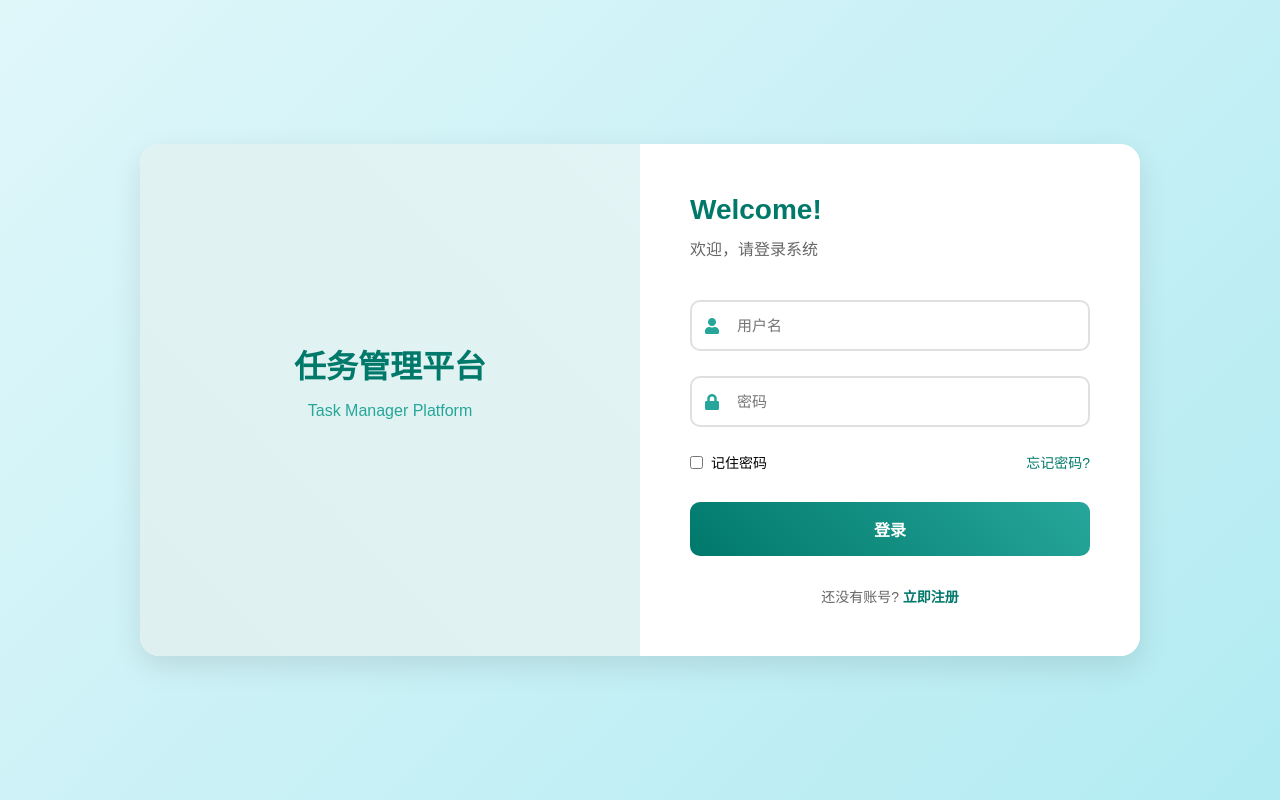
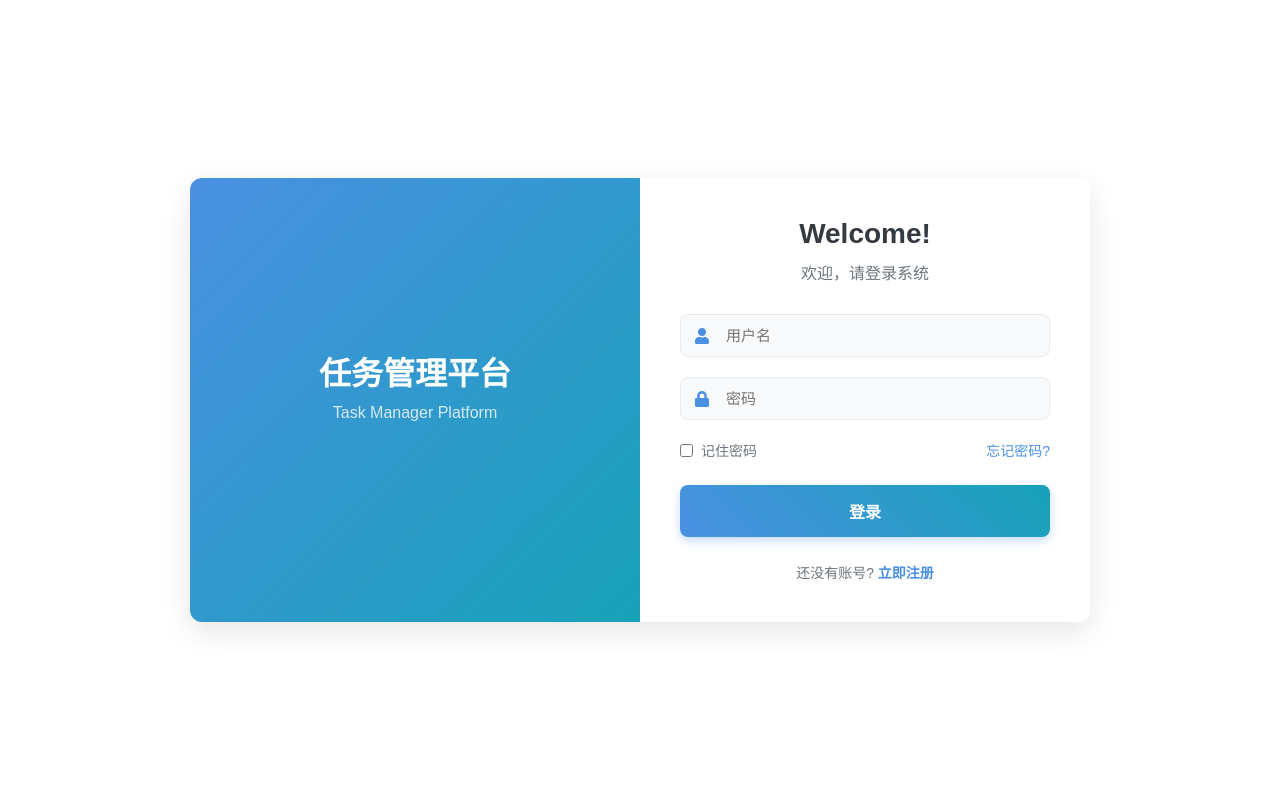
Before and after one commit to lilili-oh/smart_web, a Flask app: page /login in a window 1280 px wide. Run offline with Flask 3, Linux system fonts and the light colour scheme.

Commit message:
统一登陆界面和主页面配色

```diff
--- a/templates/login.html
+++ b/templates/login.html
@@ -6,14 +6,20 @@
   <title>任务管理系统 - 登录</title>
   <link rel="stylesheet" href="https://cdnjs.cloudflare.com/ajax/libs/font-awesome/5.15.4/css/all.min.css">
   <style>
+    /* 统一的颜色变量 - 保持与 register.html 的配色一致 */
     :root {
-      --primary-color: #00796b;
-      --primary-light: #26a69a;
-      --primary-dark: #004d40;
-      --accent-color: #ff4081;
-      --text-color: #333;
-      --text-light: #666;
-      --background: #f8fdff;
+        --primary-color: #4a90e2; /* 注册页面的主蓝色 */
+        --secondary-color: #6c757d; /* 注册页面的次要颜色 */
+        --success-color: #28a745;
+        --danger-color: #dc3545;
+        --warning-color: #ffc107;
+        --info-color: #17a2b8; /* 注册页面的信息蓝色 */
+        --light-color: #f8f9fa;
+        --dark-color: #343a40; /* 注册页面的深色文本 */
+        --white: #ffffff; /* 定义白色变量 */
+        --card-shadow: rgba(0,0,0,0.1); /* 保持柔和阴影 */
+        --input-border-color: #e9ecef; /* 输入框边框色 */
+        --button-shadow: rgba(74,144,226,0.3); /* 按钮阴影 */
     }
 
     * {
@@ -24,7 +30,7 @@
 
     body {
       font-family: 'Microsoft YaHei', Arial, sans-serif;
-      background: linear-gradient(135deg, #e0f7fa, #b2ebf2);
+      background-color: var(--white); /* **修改点1：页面背景色改为白色** */
       margin: 0;
       padding: 0;
       min-height: 100vh;
@@ -35,42 +41,37 @@
 
     .container {
       display: flex;
-      width: 1000px;
-      background: white;
-      border-radius: 20px;
-      box-shadow: 0 10px 30px rgba(0,0,0,0.1);
+      width: 900px;
+      background: var(--white);
+      border-radius: 12px;
+      box-shadow: 0 10px 30px var(--card-shadow);
       overflow: hidden;
       animation: fadeIn 0.5s ease-out;
+      padding: 0;
     }
 
     .left-panel {
       flex: 1;
-      padding: 50px;
-      background: var(--background);
+      padding: 40px;
+      background: linear-gradient(135deg, var(--primary-color), var(--info-color)); /* 左侧面板背景保持蓝色渐变 */
       display: flex;
       flex-direction: column;
       justify-content: center;
       align-items: center;
       position: relative;
       overflow: hidden;
+      color: var(--white);
     }
 
     .left-panel::before {
-      content: '';
-      position: absolute;
-      top: 0;
-      left: 0;
-      right: 0;
-      bottom: 0;
-      background: linear-gradient(45deg, rgba(0,121,107,0.1), rgba(38,166,154,0.1));
-      z-index: 0;
+      content: none;
     }
 
     .logo {
       font-size: 32px;
       font-weight: bold;
-      color: var(--primary-color);
-      margin-bottom: 15px;
+      color: var(--white);
+      margin-bottom: 10px;
       text-align: center;
       position: relative;
       z-index: 1;
@@ -78,42 +79,41 @@
 
     .logo-en {
       font-size: 16px;
-      color: var(--primary-light);
+      color: rgba(255, 255, 255, 0.8);
       text-align: center;
-      margin-bottom: 40px;
+      margin-bottom: 30px;
       position: relative;
       z-index: 1;
     }
 
-    .illustration {
-      width: 80%;
-      max-width: 300px;
-      margin-top: 20px;
-      position: relative;
-      z-index: 1;
-    }
+    /* .illustration 样式块已删除 */
 
     .right-panel {
       flex: 1;
-      padding: 50px;
-      background: white;
+      padding: 40px;
+      background: var(--white);
+      display: flex;
+      flex-direction: column;
+      justify-content: center;
     }
 
     .welcome {
       font-size: 28px;
-      color: var(--primary-color);
+      color: var(--dark-color);
       margin-bottom: 10px;
-      font-weight: 600;
+      font-weight: 700;
+      text-align: center;
     }
 
     .subtitle {
       font-size: 16px;
-      color: var(--text-light);
-      margin-bottom: 40px;
+      color: var(--secondary-color);
+      margin-bottom: 30px;
+      text-align: center;
     }
 
     .form-group {
-      margin-bottom: 25px;
+      margin-bottom: 20px;
       position: relative;
     }
 
@@ -122,21 +122,23 @@
       left: 15px;
       top: 50%;
       transform: translateY(-50%);
-      color: var(--primary-light);
+      color: var(--primary-color);
+      font-size: 1rem;
     }
 
     input {
       width: 100%;
-      padding: 15px 15px 15px 45px;
-      border: 2px solid #e0e0e0;
-      border-radius: 10px;
+      padding: 12px 15px 12px 45px;
+      border: 1px solid var(--input-border-color);
+      border-radius: 8px;
       font-size: 15px;
       transition: all 0.3s ease;
+      background-color: #f8f9fa;
     }
 
     input:focus {
       border-color: var(--primary-color);
-      box-shadow: 0 0 0 3px rgba(0,121,107,0.1);
+      box-shadow: 0 0 0 0.2rem rgba(74, 144, 226, 0.25);
       outline: none;
     }
 
@@ -144,8 +146,9 @@
       display: flex;
       justify-content: space-between;
       align-items: center;
-      margin-bottom: 30px;
+      margin-bottom: 25px;
       font-size: 14px;
+      color: var(--secondary-color);
     }
 
     .remember-me {
@@ -157,40 +160,44 @@
     .remember-me input[type="checkbox"] {
       width: auto;
       margin: 0;
+      accent-color: var(--primary-color);
     }
 
     .forgot-password {
       color: var(--primary-color);
       text-decoration: none;
       transition: color 0.3s ease;
+      font-weight: 500;
     }
 
     .forgot-password:hover {
-      color: var(--primary-dark);
+      color: var(--info-color);
     }
 
     .login-btn {
       width: 100%;
-      padding: 15px;
-      background: linear-gradient(45deg, var(--primary-color), var(--primary-light));
+      padding: 14px;
+      background: linear-gradient(45deg, var(--primary-color), var(--info-color));
       color: white;
       border: none;
-      border-radius: 10px;
+      border-radius: 8px;
       font-size: 16px;
       font-weight: 600;
       cursor: pointer;
       transition: all 0.3s ease;
       position: relative;
       overflow: hidden;
+      box-shadow: 0 4px 10px var(--button-shadow);
     }
 
     .login-btn:hover {
       transform: translateY(-2px);
-      box-shadow: 0 5px 15px rgba(0,121,107,0.3);
+      box-shadow: 0 6px 15px var(--button-shadow);
     }
 
     .login-btn:active {
       transform: translateY(0);
+      box-shadow: 0 2px 5px var(--button-shadow);
     }
 
     .login-btn::after {
@@ -212,9 +219,9 @@
     }
 
     .footer {
-      margin-top: 30px;
+      margin-top: 25px;
       font-size: 14px;
-      color: var(--text-light);
+      color: var(--secondary-color);
       text-align: center;
     }
 
```
Also changed, not shown: other parts of templates/login.html (+41 -16 lines). Lines whose indentation alone changed are shown as unchanged.
